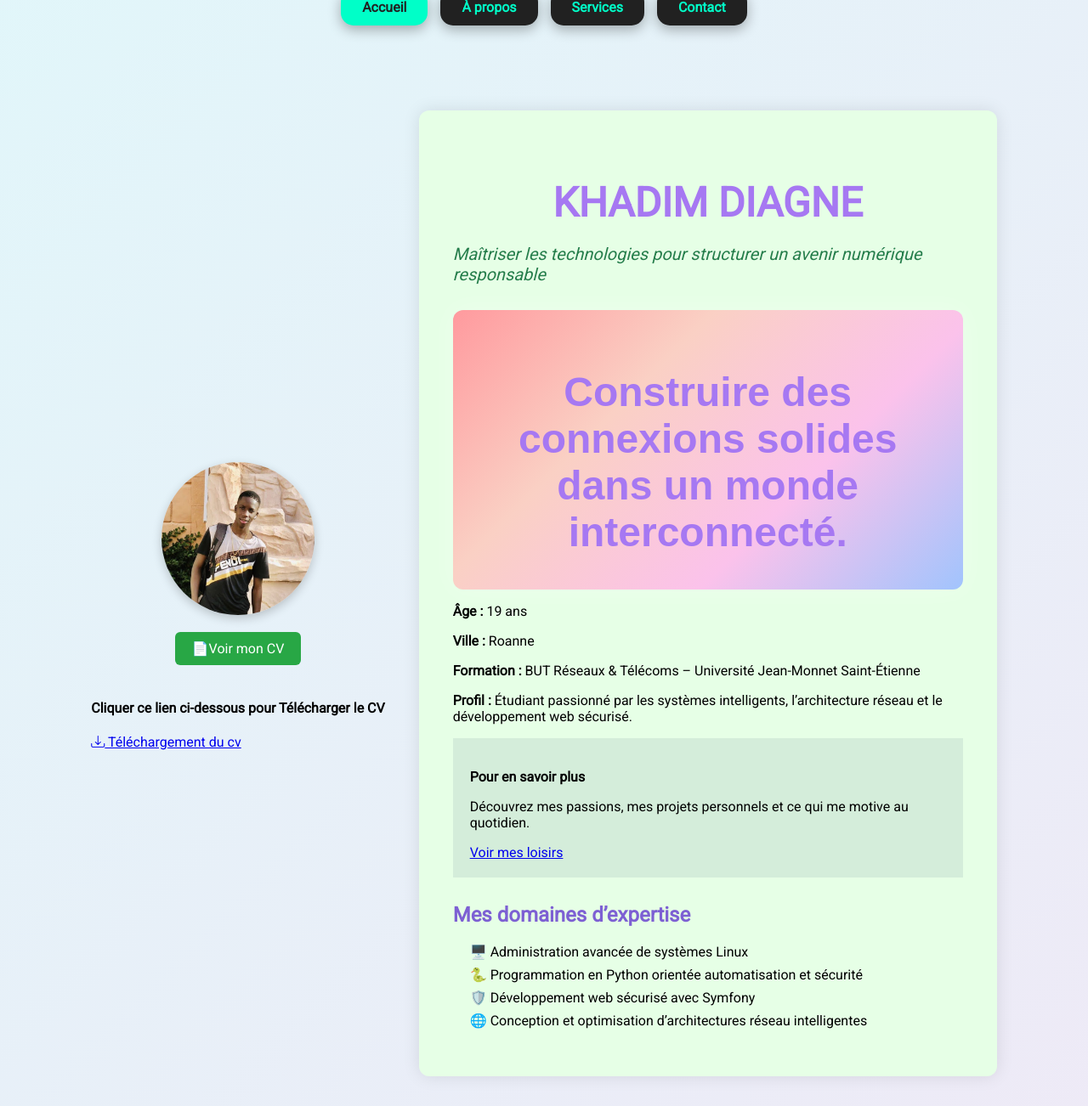
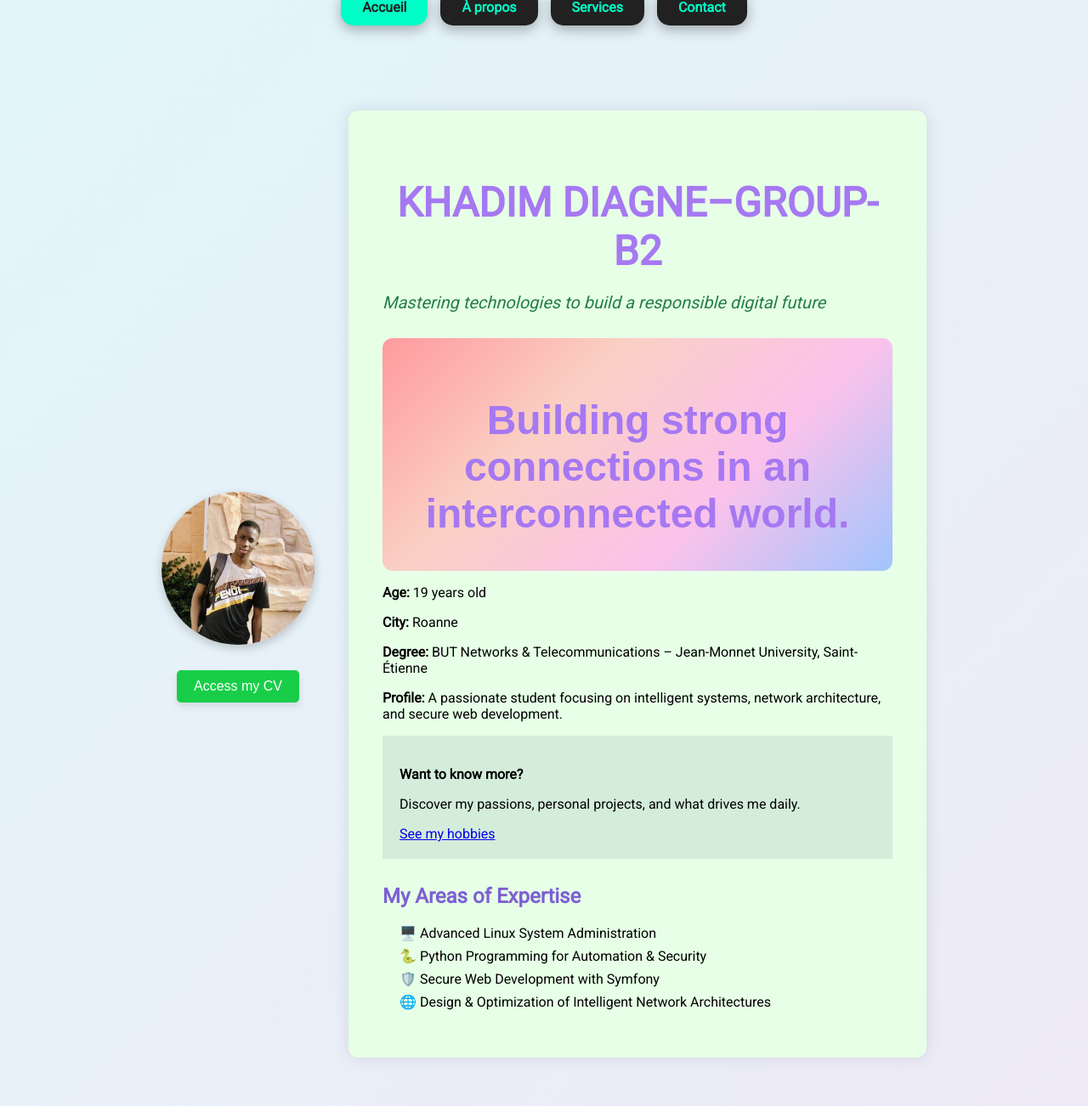
Before and after one commit to kdiagne0799/projet_portfolio_2025-2026-, a Symfony app: template templates/main/accueil.html.twig in a window 1280 px wide. Shown: the part 244-1546 px from the top of the page at 85% size. Run offline with Twig, Linux system fonts and the light colour scheme; the template is opened without the code that fills it, so the values that code supplies are empty; some libraries are stand-ins or nearby versions.

Commit message:
Added homepage in English and CV Section

```diff
--- a/public/cv/cv_Khadim_Diagne.html
+++ b/public/cv/cv_Khadim_Diagne.html
@@ -1,3 +1,4 @@
+
 <div class="cv-container" style="max-width: 900px; margin: 50px auto; padding: 30px; border: 3px solid #00ffc8; border-radius: 15px; background-color:#0d0d0f; color:#e3e8f0; font-family:Arial, sans-serif; line-height:1.6; box-shadow: 0 0 25px #00ffc8;">
 
   <!-- Titre -->
--- a/templates/main/accueil.html.twig
+++ b/templates/main/accueil.html.twig
@@ -4,111 +4,240 @@
 
 {% block body %}
 
+<section class="accueil">
+
+  <!-- Photo + Documents -->
+  <div class="media-section">
+
+    <img src="{{ asset('image/profil.jpg') }}" alt="KHADIM DIAGNE Profile Photo" class="profil-img">
 
 
-<section class="accueil">
+<!-- Bouton pour voir mon CV avec une couleur verte fluo -->
+<div class="button-section">
+  <button onclick="showForm()" class="btn btn-info btn-see-my-cv">Access my CV</button>
+</div>
+
+<!-- Formulaire d'inscription -->
+<div class="form-section" id="form-section" style="display:none;">
+  <h2>Sign up to view and download my CV</h2>
+  <form id="cv-form" onsubmit="return validateForm()" autocomplete="off">
+    <label for="firstName">First Name:</label>
+    <input type="text" id="firstName" name="firstName" required onkeydown="moveToNextField(event, 'lastName')" /><br>
+
+    <label for="lastName">Last Name:</label>
+    <input type="text" id="lastName" name="lastName" required onkeydown="moveToNextField(event, 'email')" /><br>
+
+    <label for="email">Email:</label>
+    <input type="email" id="email" name="email" required onkeydown="moveToNextField(event, 'address')" /><br>
+
+    <label for="address">Address:</label>
+    <input type="text" id="address" name="address" required onkeydown="moveToNextField(event, 'profession')" /><br>
+
+    <label for="profession">Profession:</label>
+    <input type="text" id="profession" name="profession" required /><br>
+
+    <button type="submit">Submit</button>
+  </form>
+</div>
+
+<!-- Section pour afficher et télécharger/imprimer mon CV -->
+<div class="documents-section" id="cv-docs" style="display:none;">
 
 
+  <!-- Ajouter le bouton "" -->
+  <button onclick="viewMyCV()" class="btn btn-secondary" style="margin-bottom:10px;">View my CV</button>
 
-  <!-- Bloc photo -->
-  <div class="media-section">
+  <div class="download-box">
+    <h4>Click the links below to download or print my CV</h4>
+    <a href="{{ asset('cv/cv_Khadim_Diagne.html') }}" class="btn btn-success" download>
+      <i class="bi bi-download"></i> Download CV
+    </a>
 
+    <!-- Mise en forme des boutons -->
+    <button onclick="printCV()" class="btn btn-primary" style="margin-top:10px;">
+      🖨️ Print CV
+    </button>
+  </div>
+</div>
 
+<script>
+// Fonction pour afficher le formulaire après le clic sur "Voir mon CV"
+function showForm() {
+    document.getElementById('form-section').style.display = 'block';  // Afficher le formulaire
+    document.querySelector('.button-section').style.display = 'none';  // Cacher le bouton "Voir mon CV"
+}
 
-  <img src="{{ asset('image/profil.jpg') }}" alt="Photo de KHADIM DIAGNE" class="profil-img">
+// Fonction pour déplacer le focus vers le champ suivant avec "Entrée"
+function moveToNextField(event, nextFieldId) {
+    if (event.key === 'Enter') {
+        event.preventDefault(); // Empêcher le formulaire de se soumettre
+        document.getElementById(nextFieldId).focus(); // Déplacer le focus vers le champ suivant
+    }
+}
 
-  <div class="documents-section">
-<a href="{{ path('voir_cv') }}" class="btn-cv-simple" title="Accès protégé au CV">
-  📄Voir mon CV
-</a>
+// Fonction de validation du formulaire
+function validateForm() {
+    const firstName = document.getElementById('firstName');
+    const lastName = document.getElementById('lastName');
+    const email = document.getElementById('email');
+    const address = document.getElementById('address');
+    const profession = document.getElementById('profession');
+
+    let valid = true;
+
+    // Validation des champs
+    if (firstName.value.length < 2) {
+        firstName.classList.add('invalid');
+        valid = false;
+    } else {
+        firstName.classList.remove('invalid');
+    }
+
+    if (lastName.value.length < 2) {
+        lastName.classList.add('invalid');
+        valid = false;
+    } else {
+        lastName.classList.remove('invalid');
+    }
+
+    // Validation de l'email : au moins 3 caractères, un @, et un domaine valide (.com, .fr, etc.)
+    const emailPattern = /^[a-zA-Z0-9._%+-]+@[a-zA-Z0-9.-]+\.[a-zA-Z]{2,}$/;
+    if (email.value.length < 3 || !emailPattern.test(email.value)) {
+        email.classList.add('invalid');
+        valid = false;
+    } else {
+        email.classList.remove('invalid');
+    }
+
+    // Validation de l'adresse
+    if (address.value.length < 3) {
+        address.classList.add('invalid');
+        valid = false;
+    } else {
+        address.classList.remove('invalid');
+    }
+
+    // Validation de la profession : minimum 2 caractères
+    if (profession.value.length < 2) {
+        profession.classList.add('invalid');
+        valid = false;
+    } else {
+        profession.classList.remove('invalid');
+    }
+
+    if (!valid) {
+        alert("Please fill in all the fields correctly.");
+    } else {
+        alert("Thank you! Now you can view and download my CV.");
+        document.getElementById('cv-docs').style.display = 'block'; // Afficher le CV
+    }
+
+    return false; // Empêcher l'envoi du formulaire
+}
+
+// Fonction pour voir mon CV après la soumission du formulaire
+function viewMyCV() {
+    // Ouvrir une nouvelle page pour voir le CV
+    window.open('{{ asset("cv/cv_Khadim_Diagne.html") }}', '_blank');
+}
+
+// Fonction pour imprimer mon CV
+function printCV() {
+    const cvWindow = window.open('{{ asset("cv/cv_Khadim_Diagne.html") }}', '_blank');
+    cvWindow.onload = function () {
+        cvWindow.print();
+    };
+}
+</script>
+
+<!-- Inclure la bibliothèque jsPDF pour générer le PDF (si nécessaire) -->
+<script src="https://cdnjs.cloudflare.com/ajax/libs/jspdf/2.5.1/jspdf.umd.min.js"></script>
+
+<style>
+/* Style pour les champs invalides */
+.invalid {
+    border: 2px solid red;
+    background-color: #ffe6e6;
+}
+
+/* Style pour le bouton "See My CV" en vert fluo */
+.btn-see-my-cv {
+    background-color: #18ce48ff; /* Vert fluo */
+    color: white;
+    padding: 10px 20px;
+    font-size: 16px;
+    border: none;
+    border-radius: 5px;
+    cursor: pointer;
+    transition: background-color 0.3s ease;
+    margin-top: 10px;
+}
+
+/* Effet au survol du bouton "See My CV" */
+.btn-see-my-cv:hover {
+    background-color: #118d2cff; /* Vert plus foncé */
+}
+</style>
   </div>
-<div class="telechargement-box">
-  <h4>Cliquer ce lien ci-dessous pour Télécharger le CV</h4>
-  <a href="{{ asset('cv/cv_Khadim_Diagne.html') }}" class="btn btn-success" download>
-    <i class="bi bi-download"></i> Téléchargement du cv
-  </a>
+
+  <!-- Content Block -->
+  <div class="contenu">
+
+    <h1>KHADIM DIAGNE–GROUP-B2</h1>
+    <p class="accroche">Mastering technologies to build a responsible digital future</p>
+
+    <div id="profil-card" class="theme theme-lumineux">
+      <h1>Building strong connections in an interconnected world.</h1>
+    </div>
+
+    <div class="presentation"></div>
+
+    <p><strong>Age:</strong> 19 years old</p>
+    <p><strong>City:</strong> Roanne</p>
+    <p><strong>Degree:</strong> BUT Networks & Telecommunications – Jean-Monnet University, Saint-Étienne</p>
+    <p><strong>Profile:</strong> A passionate student focusing on intelligent systems, network architecture, and secure web development.</p>
+
+    <div style="background-color: #d4edda; padding: 20px;">
+      <p><strong>Want to know more?</strong></p>
+      <p>Discover my passions, personal projects, and what drives me daily.</p>
+      <a href="/loisirs">See my hobbies</a>
+    </div>
+
+    <!-- Skills -->
+    <div class="competences">
+      <h2>My Areas of Expertise</h2>
+      <ul>
+        <li>🖥️ Advanced Linux System Administration</li>
+        <li>🐍 Python Programming for Automation & Security</li>
+        <li>🛡️ Secure Web Development with Symfony</li>
+        <li>🌐 Design & Optimization of Intelligent Network Architectures</li>
+      </ul>
     </div>
 
   </div>
 
+</section>
 
-<!-- Bloc contenu -->
-<div class="contenu">
-  <h1>KHADIM DIAGNE</h1>
-  <p class="accroche">Maîtriser les technologies pour structurer un avenir numérique responsable</p>
-    <div id="profil-card" class="theme theme-lumineux">
+<!-- Background Section -->
+<section class="accueil-background">
+  <div class="contenu fade-in">
+    <h1>Welcome to the world of my achievements</h1>
+    <p>Explore my portfolio, discover my projects, and access documents that reflect my skills.</p>
+    <a href="{{ path('mon_e_portfolio') }}" class="doc-button bw">📁 View my e-Portfolio</a>
+  </div>
+</section>
 
 
-  <h1>Construire des connexions solides dans un monde interconnecté.</h1>
-</div>
-
-
-  <div class="presentation">
-  </div>
-    <p><strong>Âge :</strong> 19 ans</p>
-    <p><strong>Ville :</strong> Roanne</p>
-    <p><strong>Formation :</strong> BUT Réseaux & Télécoms – Université Jean-Monnet Saint-Étienne</p>
-    <p><strong>Profil :</strong> Étudiant passionné par les systèmes intelligents, l’architecture réseau et le développement web sécurisé.</p>
-
-
-<div style="background-color: #d4edda; padding: 20px;">
-  <p><strong>Pour en savoir plus</strong></p>
-  <p>Découvrez mes passions, mes projets personnels et ce qui me motive au quotidien.</p>
-  <a href="/loisirs">Voir mes loisirs</a>
+<!-- Theme Button -->
+<div style="text-align: center; margin-top: 20px; margin-bottom: 40px;">
+  <button id="themeButton" class="change-theme">🎨 Change Theme</button>
 </div>
 
 
 
-
-
-    <div class="competences">
-      <h2>Mes domaines d’expertise</h2>
-      <ul>
-        <li>🖥️ Administration avancée de systèmes Linux</li>
-        <li>🐍 Programmation en Python orientée automatisation et sécurité</li>
-        <li>🛡️ Développement web sécurisé avec Symfony</li>
-        <li>🌐 Conception et optimisation d’architectures réseau intelligentes</li>
-       </a>
-    </div>
-<ul>
-
-
-
-
-</section>
-<section class="accueil-background">
-  <div class="contenu fade-in">
-    <h1>Bienvenue dans l'univers de mes réalisations</h1>
-    <p>Explorez mon portfolio, découvrez mes projets et consultez les documents témoignant de mes compétences.</p>
-    <a href="{{ path('mon_e_portfolio') }}" class="doc-button bw">📁 Voir mon e-Portfolio</a>
-  </div>
-</section>
-
-<ul>
-<button id="themeButton" class="change-theme">🎨 Changer le thème</button>
-</a>
-</div>
-</section>
-
-    <div class="reseaux">
-      <h3>Retrouvez-moi sur :</h3>
-      <a href="https://www.instagram.com/kdiagne799?igsh=aDQ2bTEydXJ2ZDhq" target="_blank">Instagram</a> |
-      <a href="https://snapchat.com/t/8jlwnV3a" target="_blank">Snapchat</a>
-
-  </div>
-
-
-</section>
-<ul>
-<ul>
-<ul><ul><ul>
-<ul><ul><ul><ul><ul><ul><ul><ul><ul><ul>
-<ul>
-</div>
-
+<!-- Footer -->
 <footer class="footer-strict">
-  <span>&copy; KHADIM_DIAGNE – Ce site est protégé. Toute reproduction est strictement interdite.</span>
+  <span>&copy; KHADIM DIAGNE – This website and all its content are protected. Unauthorized reproduction, copying, or distribution is strictly prohibited.</span>
 </footer>
 
-</section>
 {% endblock %}
```
Also changed, not shown: src/Controller/MainController.php (+5 -8 lines), templates/main/code_cv.html.twig (deleted, +0 -13 lines). Lines whose indentation alone changed are shown as unchanged.
